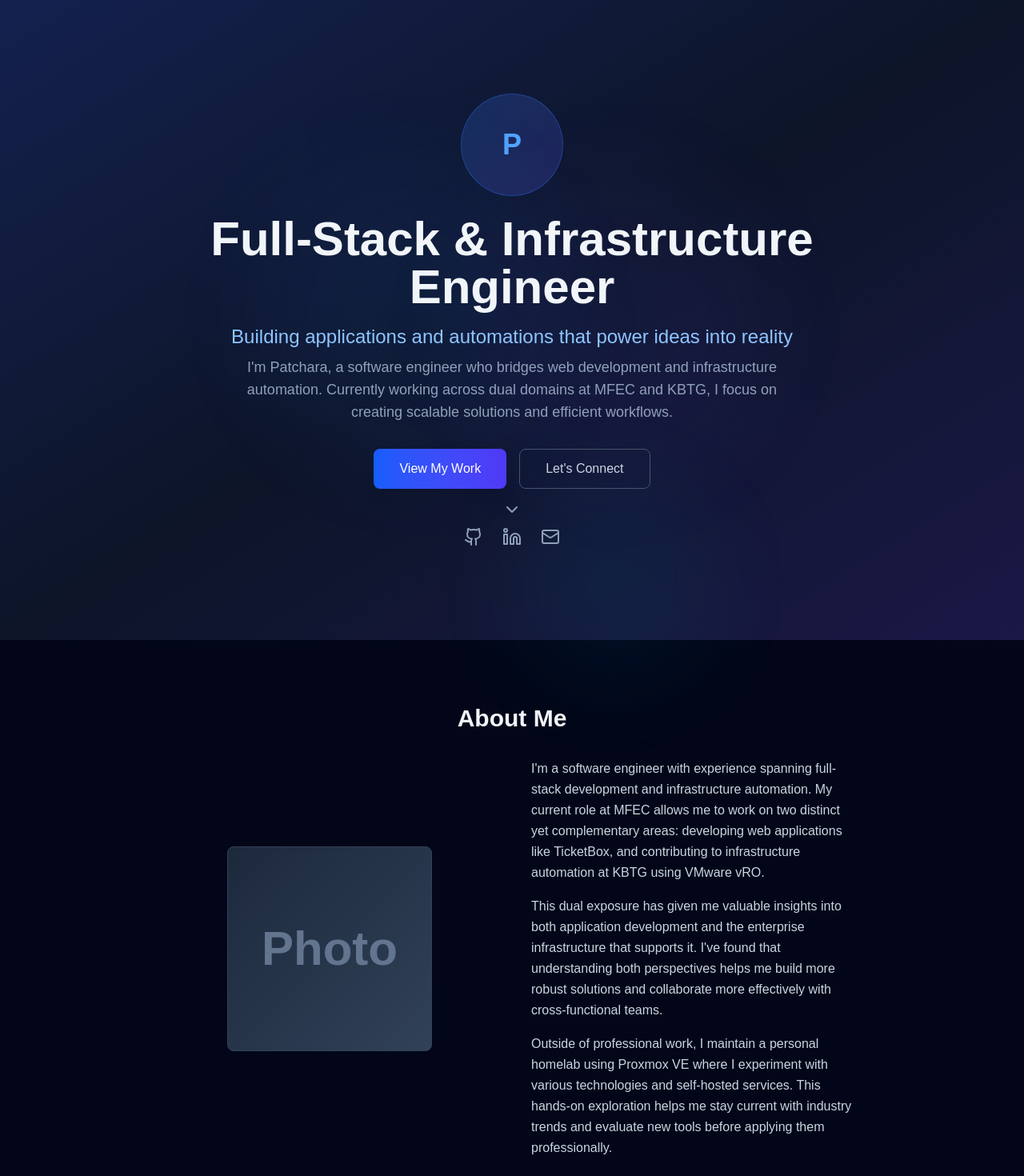
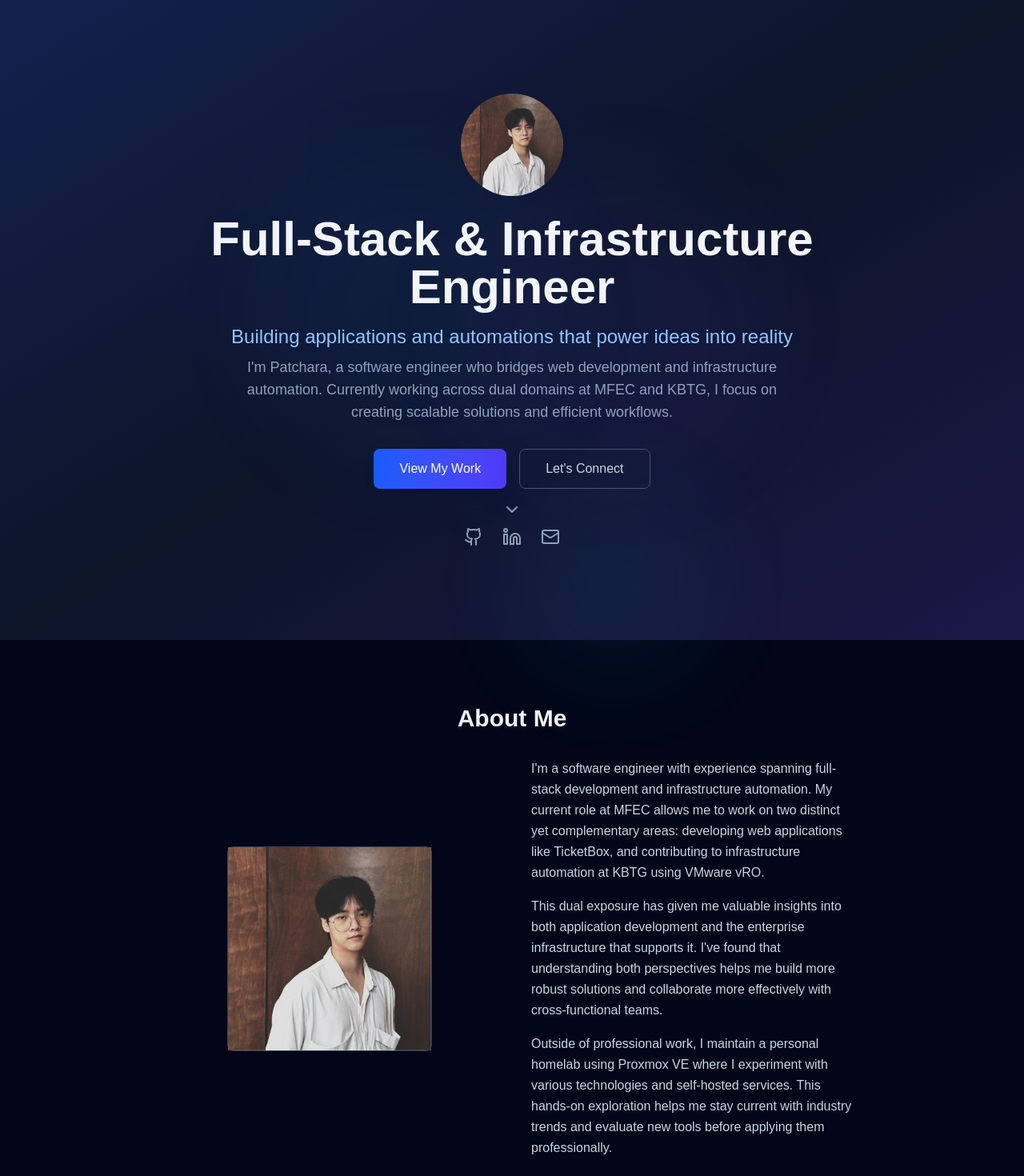
Before and after one commit to PatcharaKL/Patchara.Portfolio, a Next.js app: page / in a window 1280 px wide. Shown: the top 1470 px of the page at 80% size. Built offline with nearby package versions, Linux system fonts and the light colour scheme.

Commit message:
add profile picture

```diff
--- a/src/app/page.tsx
+++ b/src/app/page.tsx
@@ -25,6 +25,7 @@ import {
 } from "lucide-react";
 import FloatingNav from "@/components/FloatingNav";
 import { motion } from "framer-motion"
+import Image from "next/image";
 
 export default function Homepage() {
   const [isMenuOpen, setIsMenuOpen] = useState(false);
@@ -305,7 +306,12 @@ export default function Homepage() {
           <div className="grid md:grid-cols-2 gap-12 items-center">
             <div>
               <div className="w-64 h-64 mx-auto bg-gradient-to-br from-slate-800 to-slate-700 rounded-lg mb-6 flex items-center justify-center text-6xl font-bold text-slate-500 border border-slate-700 backdrop-blur-sm">
-                Photo
+                <Image
+                  src="/profile.jpeg"
+                  alt="Profile photo"
+                  fill
+                  className="object-cover w-full h-full"
+                />
               </div>
             </div>
             <div className="space-y-4 text-slate-300 leading-relaxed">
--- a/src/components/HeroSection.tsx
+++ b/src/components/HeroSection.tsx
@@ -3,7 +3,7 @@ import React from "react";
 import { ChevronDown, Github, Linkedin, Mail } from "lucide-react";
 import useScrollToSection from "@/hooks/useScrollToSection";
 import { motion } from "framer-motion";
-
+import Image from "next/image";
 const HeroSection = () => {
   const { scrollToSection } = useScrollToSection();
 
@@ -17,8 +17,13 @@ const HeroSection = () => {
     >
       <div className="max-w-4xl mx-auto px-4 text-center relative z-10">
         <div className="mb-8">
-          <div className="w-32 h-32 mx-auto mb-6 bg-gradient-to-br from-blue-500/20 to-indigo-500/20 rounded-full flex items-center justify-center text-4xl font-bold text-blue-400 border border-blue-500/30 backdrop-blur-sm animate-glow">
-            P
+          <div className="w-32 h-32 mx-auto mb-6 bg-gradient-to-br from-blue-500/20 to-indigo-500/20 rounded-full flex items-center justify-center text-4xl font-bold text-blue-400  backdrop-blur-sm animate-glow overflow-hidden">
+            <Image
+              src="/profile.jpeg"
+              alt="Profile photo"
+              fill
+              className="object-cover w-full h-full"
+            />
           </div>
           <h1 className="text-4xl md:text-6xl font-bold mb-4 text-slate-100 animate-fade-in-up">
             Full-Stack & Infrastructure Engineer
```
Also changed, not shown: public/profile.jpeg (added).
